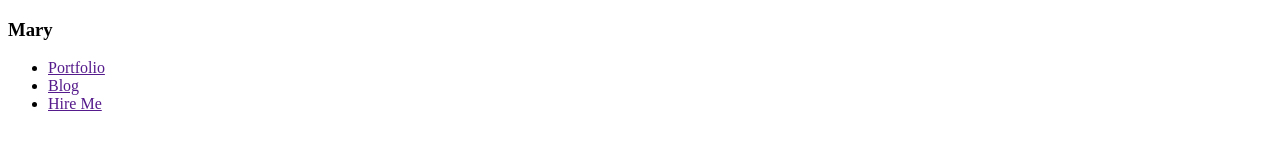
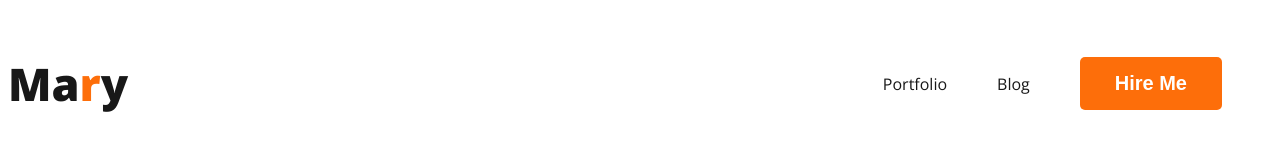
Before and after one commit to tirthorajmondal/Developer-Portfolio, a plain HTML site: page index.html in a window 1280 px wide. Drawn offline with nearby package versions, Linux system fonts and the light colour scheme.

Commit message:
added navbar

```diff
--- a/index.html
+++ b/index.html
@@ -1,19 +1,26 @@
 <!DOCTYPE html>
 <html lang="en">
+
 <head>
     <meta charset="UTF-8">
     <meta name="viewport" content="width=device-width, initial-scale=1.0">
     <title>My Developer Portfolio</title>
+    <!-- this is font style -->
+    <link rel="preconnect" href="https://fonts.googleapis.com">
+    <link rel="preconnect" href="https://fonts.gstatic.com" crossorigin>
+    <link href="https://fonts.googleapis.com/css2?family=Open+Sans:wght@400;700;800&display=swap" rel="stylesheet">
+    <!-- css style -->
     <link rel="stylesheet" href="style.css">
 </head>
+
 <body>
     <header>
         <nav>
-            <h3>Mar<span>y</span></h3>
+            <h3 class="nav-title">Ma<span class="orange-primary">r</span>y</h3>
             <ul>
                 <li><a href="">Portfolio</a></li>
                 <li><a href="">Blog</a></li>
-                <li><a href="">Hire Me</a></li>
+                <li><button class="btn-primary">Hire Me</button></li>
             </ul>
         </nav>
     </header>
@@ -24,4 +31,5 @@
 
     </footer>
 </body>
+
 </html>
--- a/style.css
+++ b/style.css
@@ -0,0 +1,49 @@
+/* shared style  */
+body {
+    font-family: 'Open Sans', sans-serif;
+}
+
+/* Primary color  */
+.orange-primary {
+    color: #FD6E0A;
+
+}
+
+.btn-primary {
+    border-radius: 5px;
+    background: #FD6E0A;
+    border: 0;
+    color: white;
+    font-size: 20px;
+    font-weight: 700;
+    padding: 15px 35px;
+}
+
+
+/* here is nav style  */
+nav {
+    display: flex;
+    align-items: center;
+    justify-content:space-between;
+}
+
+.nav-title {
+    color: var(--Dark-01, #181818);
+    font-size: 45px;
+    font-weight: 800;
+}
+
+nav>ul {
+    display: flex;
+    align-items: center;
+}
+
+nav li {
+    list-style: none;
+    margin-right: 50px;
+}
+
+nav a {
+    text-decoration: none;
+    color: #181818;
+}
```
